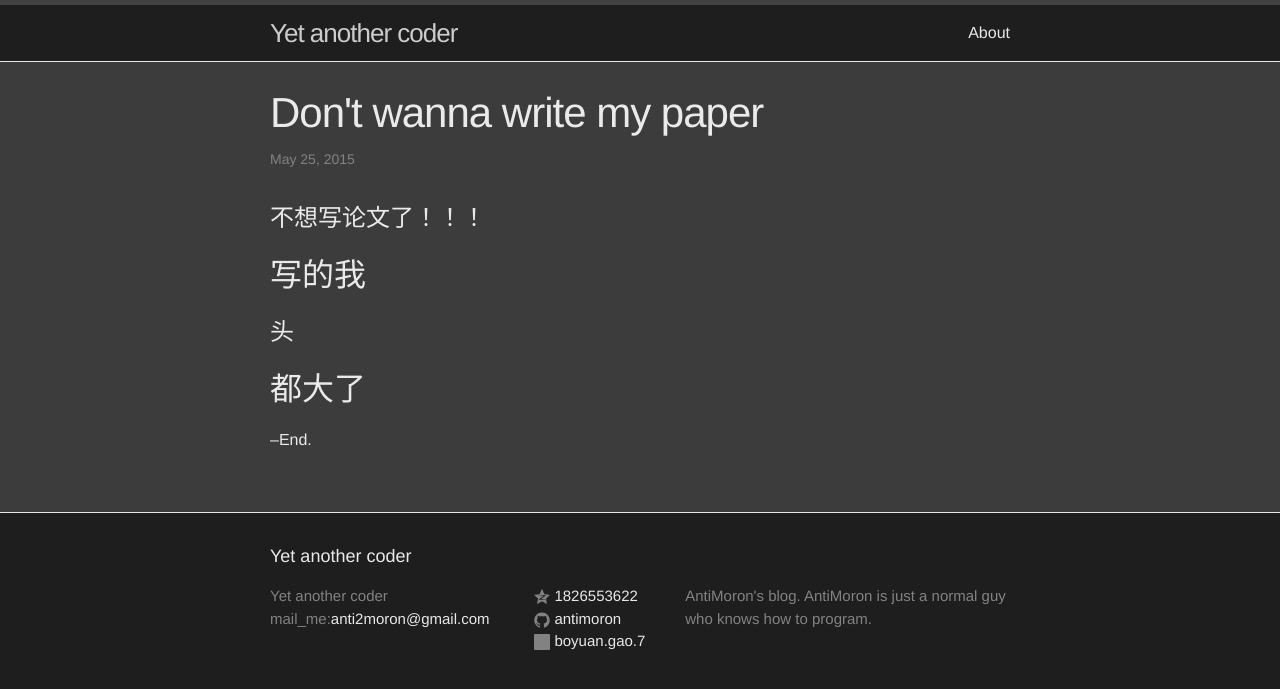
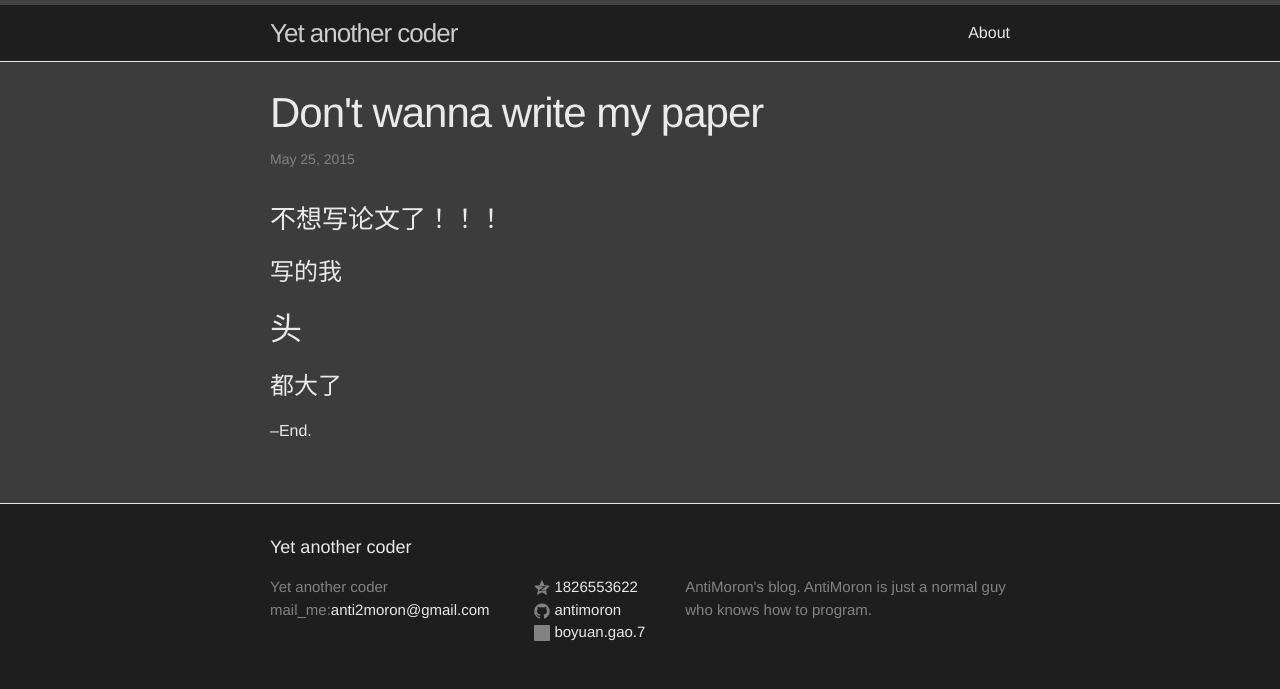
Before and after one commit to QAQMiao/antimoron.github.io, a Jekyll site: the page built from _posts/2015-05-17-Do-not-wanna-write-papaer.markdown, in a window 1280 px wide. Shown: the top 689 px of the page. Built offline with Jekyll 4.4.1, drawn with Linux system fonts in a browser that asks for light colours.

```diff
--- a/_posts/2015-05-17-Do-not-wanna-write-papaer.markdown
+++ b/_posts/2015-05-17-Do-not-wanna-write-papaer.markdown
@@ -5,12 +5,12 @@ date:   2015-05-25 18:02:16
 categories: dailyTime
 ---
 
-# 不想写论文了！！！
+### 不想写论文了！！！
 
-## 写的我
+# 写的我
 
-# 头
+## 头
 
-## 都大了
+# 都大了
 
 --End.
```
